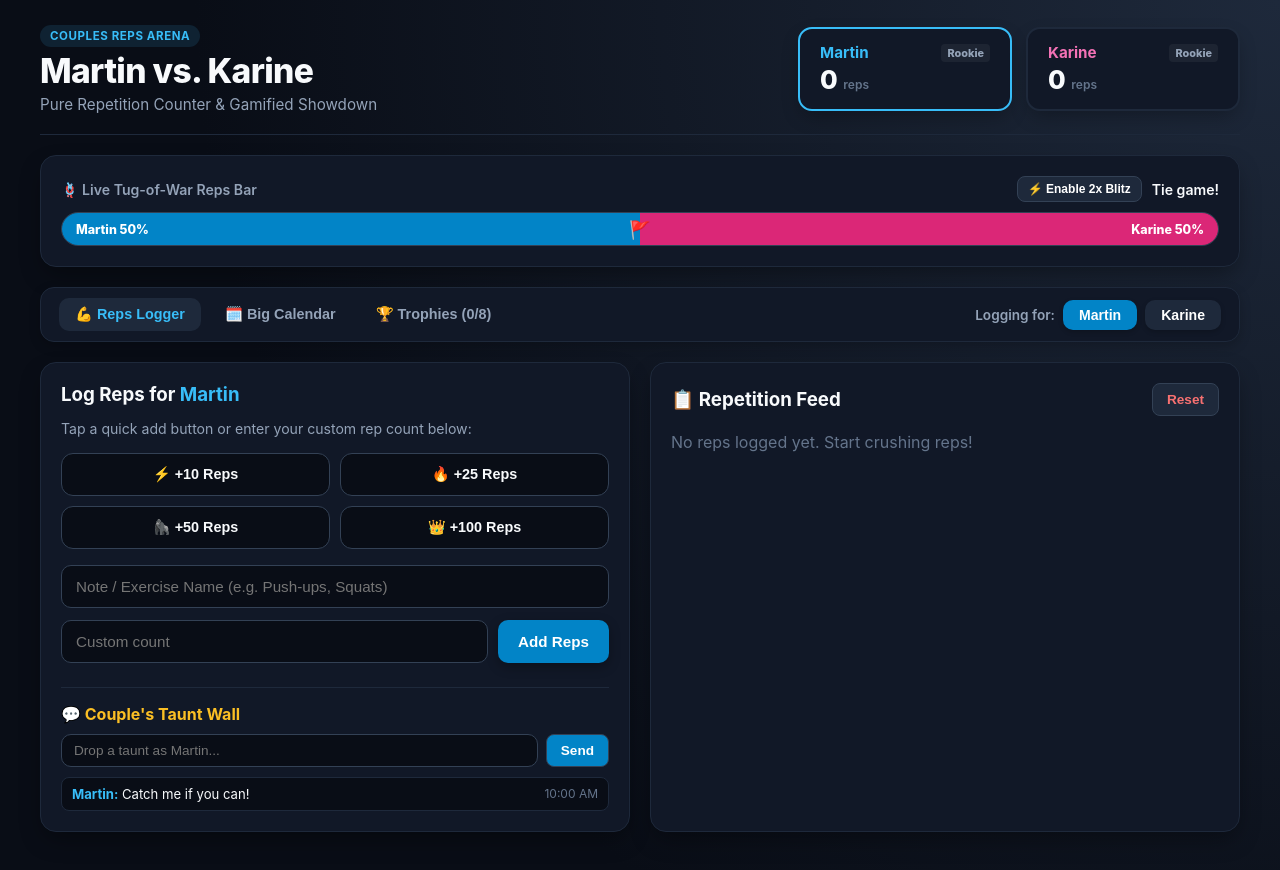
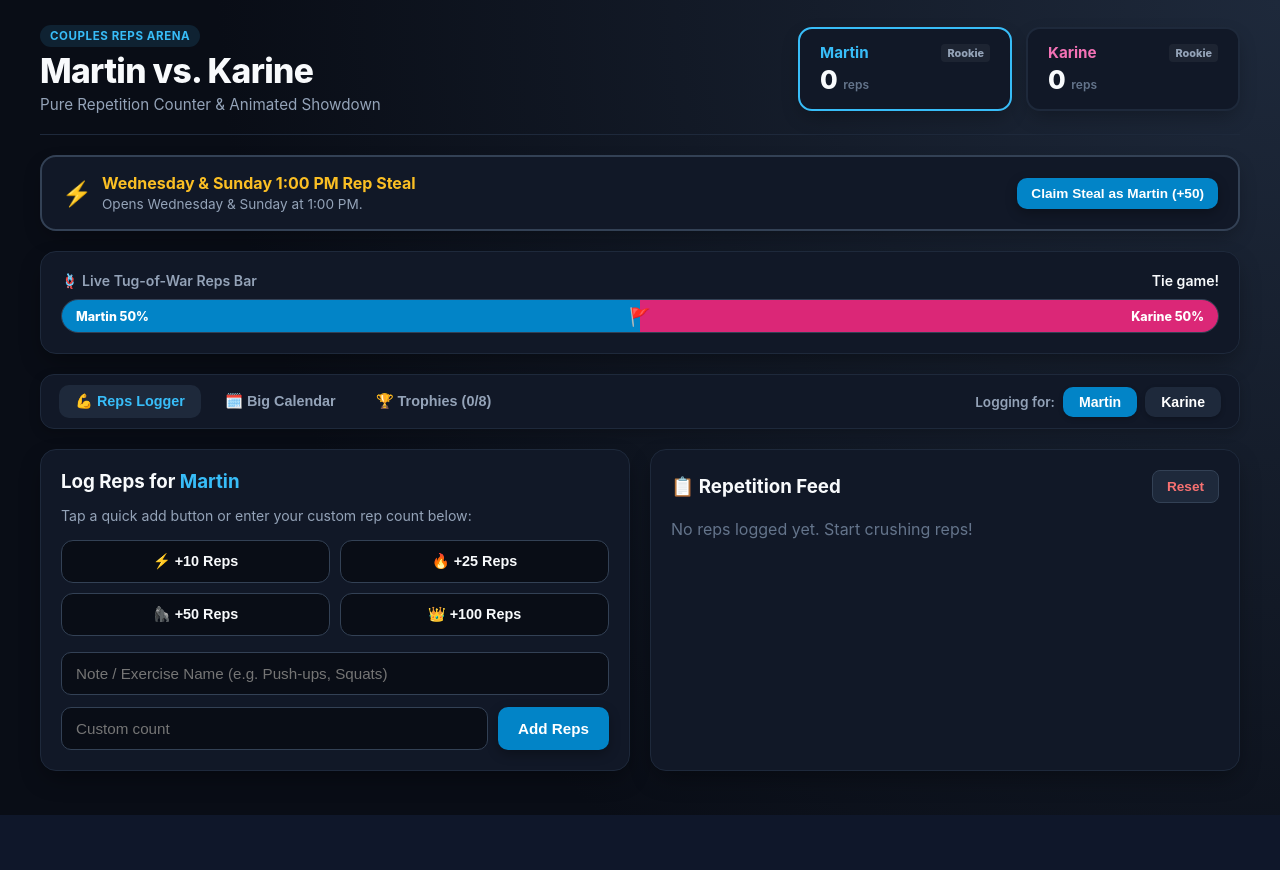
Before and after one commit to martinvaillancourt-Git/Couples-Workout-Challenge2, a React (Vite) app: page / in a window 1280 px wide. Shown: the top 870 px of the page. After the commit the page ends 815 px from the top, so only its background shows below. Built offline with nearby package versions, Linux system fonts and the light colour scheme.

Commit message:
Update App.jsx

```diff
--- a/src/App.jsx
+++ b/src/App.jsx
@@ -12,7 +12,7 @@ const TROPHIES = [
     return Object.values(dates).some(set => set.size >= 2);
   }},
   { id: 'ten_workouts', title: 'Consistency Champ', desc: 'Completed 10 separate logging sessions', icon: '📅', check: (m, k, h) => h.length >= 10 },
-  { id: 'night_owl', title: 'Night Owl', desc: 'Logged a session after 8:00 PM', icon: '🌙', check: (m, k, h) => h.some(i => i.hour >= 20) },
+  { id: 'thief', title: 'Rep Stealer', desc: 'Successfully claimed a Wednesday or Sunday Rep Steal', icon: '🦹‍♂️', check: (m, k, h) => h.some(i => i.isSteal) },
 ];
 
 function getRank(reps) {
@@ -27,25 +27,22 @@ export default function App() {
   const [tab, setTab] = useState('arena');
   const [person, setPerson] = useState('Martin');
 
-  const [scores, setScores] = useState(() => JSON.parse(localStorage.getItem('mk_gamified_scores')) || { Martin: 0, Karine: 0 });
-  const [history, setHistory] = useState(() => JSON.parse(localStorage.getItem('mk_gamified_history')) || []);
-  const [taunts, setTaunts] = useState(() => JSON.parse(localStorage.getItem('mk_gamified_taunts')) || [
-    { id: 1, person: 'Martin', text: 'Catch me if you can!', time: '10:00 AM' }
-  ]);
+  const [scores, setScores] = useState(() => JSON.parse(localStorage.getItem('mk_animated_scores')) || { Martin: 0, Karine: 0 });
+  const [history, setHistory] = useState(() => JSON.parse(localStorage.getItem('mk_animated_history')) || []);
+  const [steals, setSteals] = useState(() => JSON.parse(localStorage.getItem('mk_animated_steals')) || {}); // tracks claimed steals by date key
 
   const [repInput, setRepInput] = useState('');
   const [noteInput, setNoteInput] = useState('');
-  const [tauntInput, setTauntInput] = useState('');
-  const [blitzActive, setBlitzActive] = useState(false);
   const [dailyTaunt, setDailyTaunt] = useState('');
+  const [animateScore, setAnimateScore] = useState(null);
 
   const [calDate, setCalDate] = useState(new Date());
   const [selectedDay, setSelectedDay] = useState(new Date().toISOString().split('T')[0]);
   const [resetConfirm, setResetConfirm] = useState(false);
 
-  useEffect(() => { localStorage.setItem('mk_gamified_scores', JSON.stringify(scores)); }, [scores]);
-  useEffect(() => { localStorage.setItem('mk_gamified_history', JSON.stringify(history)); }, [history]);
-  useEffect(() => { localStorage.setItem('mk_gamified_taunts', JSON.stringify(taunts)); }, [taunts]);
+  useEffect(() => { localStorage.setItem('mk_animated_scores', JSON.stringify(scores)); }, [scores]);
+  useEffect(() => { localStorage.setItem('mk_animated_history', JSON.stringify(history)); }, [history]);
+  useEffect(() => { localStorage.setItem('mk_animated_steals', JSON.stringify(steals)); }, [steals]);
 
   useEffect(() => {
     const hr = new Date().getHours();
@@ -53,21 +50,34 @@ export default function App() {
     else if (hr === 18) setDailyTaunt('🕕 6:00 PM Showdown: Prime workout window is open!');
   }, []);
 
-  const logReps = (who, count, label) => {
-    const rawNum = Number(count);
-    if (!rawNum || rawNum <= 0) return;
+  // Check if current time is Wednesday or Sunday around 1:00 PM (13:00 - 14:00)
+  const nowObj = new Date();
+  const dayOfWeek = nowObj.getDay(); // 3 = Wed, 0 = Sun
+  const currentHour = nowObj.getHours();
+  const todayDateStr = nowObj.toISOString().split('T')[0];
+  const isStealWindow = (dayOfWeek === 3 || dayOfWeek === 0) && currentHour === 13;
+  const stealKey = `${todayDateStr}-${dayOfWeek === 3 ? 'Wed' : 'Sun'}`;
+  const stealClaimedBy = steals[stealKey];
 
-    const finalReps = blitzActive ? rawNum * 2 : rawNum;
+  const triggerAnimation = (who) => {
+    setAnimateScore(who);
+    setTimeout(() => setAnimateScore(null), 600);
+  };
 
-    setScores(prev => ({ ...prev, [who]: prev[who] + finalReps }));
+  const logReps = (who, count, label, isSteal = false) => {
+    const num = Number(count);
+    if (!num || num <= 0) return;
+
+    setScores(prev => ({ ...prev, [who]: prev[who] + num }));
+    triggerAnimation(who);
+
     const now = new Date();
     const entry = {
       id: Date.now(),
       person: who,
-      reps: finalReps,
-      rawReps: rawNum,
-      blitz: blitzActive,
+      reps: num,
       label: label || 'Workout Reps',
+      isSteal,
       date: now.toISOString().split('T')[0],
       time: now.toLocaleTimeString([], { hour: '2-digit', minute: '2-digit' }),
       hour: now.getHours()
@@ -77,17 +87,30 @@ export default function App() {
     setNoteInput('');
   };
 
-  const postTaunt = () => {
-    if (!tauntInput.trim()) return;
+  const claimSteal = (who) => {
+    if (stealClaimedBy) return;
+    setSteals(prev => ({ ...prev, [stealKey]: who }));
+    // Add 50 bonus reps and subtract 50 from opponent for the ultimate steal effect!
+    const opponent = who === 'Martin' ? 'Karine' : 'Martin';
+    setScores(prev => ({
+      ...prev,
+      [who]: prev[who] + 50,
+      [opponent]: Math.max(0, prev[opponent] - 50)
+    }));
+    triggerAnimation(who);
+
     const now = new Date();
-    const newT = {
+    const entry = {
       id: Date.now(),
-      person,
-      text: tauntInput.trim(),
-      time: now.toLocaleTimeString([], { hour: '2-digit', minute: '2-digit' })
+      person: who,
+      reps: 50,
+      label: '⚡ 1PM Rep Steal (+50 / -50)',
+      isSteal: true,
+      date: now.toISOString().split('T')[0],
+      time: now.toLocaleTimeString([], { hour: '2-digit', minute: '2-digit' }),
+      hour: now.getHours()
     };
-    setTaunts(prev => [newT, ...prev.slice(0, 4)]);
-    setTauntInput('');
+    setHistory(prev => [entry, ...prev]);
   };
 
   const undoLast = () => {
@@ -119,23 +142,39 @@ export default function App() {
 
   return (
     <div style={s.page}>
+      <style>{`
+        @keyframes pulseScore {
+          0% { transform: scale(1); }
+          50% { transform: scale(1.08); filter: brightness(1.2); }
+          100% { transform: scale(1); }
+        }
+        @keyframes flagSlide {
+          0% { transform: translate(-50%, -50%) scale(0.9); }
+          50% { transform: translate(-50%, -50%) scale(1.2) rotate(10deg); }
+          100% { transform: translate(-50%, -50%) scale(1); }
+        }
+        .pulse-martin { animation: pulseScore 0.5s ease-in-out; }
+        .pulse-karine { animation: pulseScore 0.5s ease-in-out; }
+        .flag-anim { animation: flagSlide 0.5s ease-in-out; }
+      `}</style>
+
       <div style={s.container}>
         {/* Header */}
         <header style={s.header}>
           <div>
             <span style={s.badge}>COUPLES REPS ARENA</span>
             <h1 style={s.title}>Martin vs. Karine</h1>
-            <p style={s.subtitle}>Pure Repetition Counter &amp; Gamified Showdown</p>
+            <p style={s.subtitle}>Pure Repetition Counter &amp; Animated Showdown</p>
           </div>
           <div style={s.scoreCardsRow}>
-            <div style={{ ...s.playerCard, borderColor: martinReps >= karineReps ? '#38bdf8' : '#1e293b' }}>
+            <div style={{ ...s.playerCard, borderColor: martinReps >= karineReps ? '#38bdf8' : '#1e293b' }} className={animateScore === 'Martin' ? 'pulse-martin' : ''}>
               <div style={{ display: 'flex', justifyContent: 'space-between', alignItems: 'center', marginBottom: '2px' }}>
                 <span style={{ color: '#38bdf8', fontWeight: 700, fontSize: '0.95rem' }}>Martin {martinReps > karineReps && '👑'}</span>
                 <span style={{ fontSize: '0.68rem', fontWeight: 800, color: martinRank.color, background: 'rgba(255,255,255,0.05)', padding: '2px 6px', borderRadius: '4px' }}>{martinRank.title}</span>
               </div>
               <div style={s.scoreNum}>{martinReps.toLocaleString()} <span style={s.unit}>reps</span></div>
             </div>
-            <div style={{ ...s.playerCard, borderColor: karineReps > martinReps ? '#f472b6' : '#1e293b' }}>
+            <div style={{ ...s.playerCard, borderColor: karineReps > martinReps ? '#f472b6' : '#1e293b' }} className={animateScore === 'Karine' ? 'pulse-karine' : ''}>
               <div style={{ display: 'flex', justifyContent: 'space-between', alignItems: 'center', marginBottom: '2px' }}>
                 <span style={{ color: '#f472b6', fontWeight: 700, fontSize: '0.95rem' }}>Karine {karineReps > martinReps && '👑'}</span>
                 <span style={{ fontSize: '0.68rem', fontWeight: 800, color: karineRank.color, background: 'rgba(255,255,255,0.05)', padding: '2px 6px', borderRadius: '4px' }}>{karineRank.title}</span>
@@ -151,26 +190,39 @@ export default function App() {
           </div>
         )}
 
-        {/* Tug of War with Blitz Banner */}
-        <div style={s.panel}>
-          <div style={{ display: 'flex', justifyContent: 'space-between', alignItems: 'center', marginBottom: '10px', flexWrap: 'wrap', gap: '8px' }}>
-            <span style={{ fontWeight: 600, fontSize: '0.88rem', color: '#94a3b8' }}>🪢 Live Tug-of-War Reps Bar</span>
-            <div style={{ display: 'flex', alignItems: 'center', gap: '10px' }}>
-              <button
-                onClick={() => setBlitzActive(!blitzActive)}
-                style={{ ...s.blitzBtn, background: blitzActive ? '#ef4444' : '#1e293b', borderColor: blitzActive ? '#fca5a5' : '#334155' }}
-              >
-                {blitzActive ? '⚡ 2X BLITZ ACTIVE!' : '⚡ Enable 2x Blitz'}
-              </button>
-              <span style={{ fontWeight: 600, fontSize: '0.88rem', color: '#f8fafc' }}>
-                {martinReps === karineReps ? 'Tie game!' : martinReps > karineReps ? `Martin leads by ${(martinReps - karineReps).toLocaleString()} reps` : `Karine leads by ${(karineReps - martinReps).toLocaleString()} reps`}
+        {/* 1PM STEAL BANNER (Active Wed/Sun at 1 PM or testable anytime) */}
+        <div style={{ ...s.stealBanner, borderColor: isStealWindow ? '#f59e0b' : '#334155', background: isStealWindow ? 'rgba(245, 158, 11, 0.15)' : '#111827' }}>
+          <div style={{ display: 'flex', alignItems: 'center', gap: '10px' }}>
+            <span style={{ fontSize: '1.5rem' }}>⚡</span>
+            <div>
+              <strong style={{ color: '#fbbf24', display: 'block' }}>Wednesday &amp; Sunday 1:00 PM Rep Steal</strong>
+              <span style={{ fontSize: '0.85rem', color: '#94a3b8' }}>
+                {stealClaimedBy ? `Claimed for today by ${stealClaimedBy}! 🦹‍♂️` : isStealWindow ? 'Active now! Claim 50 reps and steal from your partner!' : 'Opens Wednesday & Sunday at 1:00 PM.'}
               </span>
             </div>
           </div>
+          {!stealClaimedBy && (
+            <button
+              onClick={() => claimSteal(person)}
+              style={{ ...s.primaryBtn, background: person === 'Martin' ? '#0284c7' : '#db2777', fontSize: '0.85rem', padding: '8px 14px' }}
+            >
+              Claim Steal as {person} (+50)
+            </button>
+          )}
+        </div>
+
+        {/* Tug of War with Animated Flag */}
+        <div style={s.panel}>
+          <div style={{ display: 'flex', justifyContent: 'space-between', alignItems: 'center', marginBottom: '10px' }}>
+            <span style={{ fontWeight: 600, fontSize: '0.88rem', color: '#94a3b8' }}>🪢 Live Tug-of-War Reps Bar</span>
+            <span style={{ fontWeight: 600, fontSize: '0.88rem', color: '#f8fafc' }}>
+              {martinReps === karineReps ? 'Tie game!' : martinReps > karineReps ? `Martin leads by ${(martinReps - karineReps).toLocaleString()} reps` : `Karine leads by ${(karineReps - martinReps).toLocaleString()} reps`}
+            </span>
+          </div>
           <div style={s.tugOuter}>
-            <div style={{ ...s.tugM, width: `${martinPct}%` }}>{martinPct > 12 && `Martin ${martinPct}%`}</div>
-            <div style={s.tugFlag}>🚩</div>
-            <div style={{ ...s.tugK, width: `${100 - martinPct}%` }}>{100 - martinPct > 12 && `Karine ${100 - martinPct}%`}</div>
+            <div style={{ ...s.tugM, width: `${martinPct}%`, transition: 'width 0.5s ease-in-out' }}>{martinPct > 12 && `Martin ${martinPct}%`}</div>
+            <div style={s.tugFlag} className="flag-anim">🚩</div>
+            <div style={{ ...s.tugK, width: `${100 - martinPct}%`, transition: 'width 0.5s ease-in-out' }}>{100 - martinPct > 12 && `Karine ${100 - martinPct}%`}</div>
           </div>
         </div>
 
@@ -190,11 +242,11 @@ export default function App() {
           </div>
         </div>
 
-        {/* TAB 1: LOGGER & TAUNT WALL */}
+        {/* TAB 1: LOGGER */}
         {tab === 'arena' && (
           <div style={s.grid2}>
             <div style={s.panel}>
-              <h3 style={{ marginTop: 0, marginBottom: '6px' }}>Log Reps for <span style={{ color: person === 'Martin' ? '#38bdf8' : '#f472b6' }}>{person}</span> {blitzActive && <span style={{ color: '#ef4444', fontSize: '0.85rem' }}>(2X Blitz ON!)</span>}</h3>
+              <h3 style={{ marginTop: 0, marginBottom: '6px' }}>Log Reps for <span style={{ color: person === 'Martin' ? '#38bdf8' : '#f472b6' }}>{person}</span></h3>
               <p style={{ color: '#94a3b8', fontSize: '0.88rem', marginBottom: '16px' }}>Tap a quick add button or enter your custom rep count below:</p>
 
               <div style={{ display: 'grid', gridTemplateColumns: 'repeat(2, 1fr)', gap: '10px', marginBottom: '16px' }}>
@@ -224,31 +276,8 @@ export default function App() {
                     onClick={() => logReps(person, repInput, noteInput || 'General Reps')}
                     style={{ ...s.primaryBtn, background: person === 'Martin' ? '#0284c7' : '#db2777' }}
                   >
-                    Add {blitzActive ? '(2x)' : ''} Reps
+                    Add Reps
                   </button>
-                </div>
-              </div>
-
-              {/* TAUNT WALL */}
-              <div style={{ marginTop: '24px', borderTop: '1px solid #1e293b', paddingTop: '16px' }}>
-                <h4 style={{ margin: '0 0 10px 0', fontSize: '1rem', color: '#fbbf24' }}>💬 Couple's Taunt Wall</h4>
-                <div style={{ display: 'flex', gap: '8px', marginBottom: '10px' }}>
-                  <input
-                    type="text"
-                    placeholder={`Drop a taunt as ${person}...`}
-                    value={tauntInput}
-                    onChange={e => setTauntInput(e.target.value)}
-                    style={{ ...s.input, flex: 1, fontSize: '0.85rem', padding: '8px 12px' }}
-                  />
-                  <button onClick={postTaunt} style={{ ...s.smallBtn, background: person === 'Martin' ? '#0284c7' : '#db2777' }}>Send</button>
-                </div>
-                <div style={{ display: 'flex', flexDirection: 'column', gap: '6px', maxHeight: '140px', overflowY: 'auto' }}>
-                  {taunts.map(t => (
-                    <div key={t.id} style={{ background: '#090d16', padding: '8px 10px', borderRadius: '8px', fontSize: '0.82rem', border: '1px solid #1e293b', display: 'flex', justifyContent: 'space-between' }}>
-                      <span><strong style={{ color: t.person === 'Martin' ? '#38bdf8' : '#f472b6' }}>{t.person}:</strong> {t.text}</span>
-                      <span style={{ color: '#64748b', fontSize: '0.75rem' }}>{t.time}</span>
-                    </div>
-                  ))}
                 </div>
               </div>
             </div>
@@ -261,7 +290,7 @@ export default function App() {
                   {!resetConfirm ? (
                     <button onClick={() => setResetConfirm(true)} style={{ ...s.smallBtn, color: '#f87171' }}>Reset</button>
                   ) : (
-                    <button onClick={() => { setScores({ Martin: 0, Karine: 0 }); setHistory([]); setResetConfirm(false); }} style={{ ...s.smallBtn, background: '#dc2626', color: '#fff' }}>Confirm Reset</button>
+                    <button onClick={() => { setScores({ Martin: 0, Karine: 0 }); setHistory([]); setSteals({}); setResetConfirm(false); }} style={{ ...s.smallBtn, background: '#dc2626', color: '#fff' }}>Confirm Reset</button>
                   )}
                 </div>
               </div>
@@ -271,7 +300,7 @@ export default function App() {
                   {history.slice(0, 10).map(i => (
                     <div key={i.id} style={s.feedItem}>
                       <div>
-                        <strong style={{ color: i.person === 'Martin' ? '#38bdf8' : '#f472b6' }}>{i.person}</strong> — {i.reps} reps {i.blitz && <span style={{ color: '#ef4444', fontWeight: 800 }}>⚡2x</span>} <span style={{ color: '#94a3b8' }}>({i.label})</span>
+                        <strong style={{ color: i.person === 'Martin' ? '#38bdf8' : '#f472b6' }}>{i.person}</strong> — {i.reps} reps {i.isSteal && <span style={{ color: '#fbbf24', fontWeight: 800 }}>⚡Steal</span>} <span style={{ color: '#94a3b8' }}>({i.label})</span>
                       </div>
                       <span style={{ color: '#64748b', fontSize: '0.8rem' }}>{i.time}</span>
                     </div>
@@ -395,7 +424,8 @@ const s = {
   playerCard: { background: '#111827', border: '2px solid', borderRadius: '14px', padding: '14px 20px', minWidth: '170px', boxShadow: '0 8px 20px -4px rgba(0,0,0,0.3)' },
   scoreNum: { fontSize: '1.6rem', fontWeight: 800 },
   unit: { fontSize: '0.75rem', color: '#64748b', fontWeight: 600 },
-  tauntBanner: { display: 'flex', alignItems: 'center', gap: '12px', background: 'rgba(251,191,36,0.12)', border: '1px solid rgba(251,191,36,0.35)', color: '#fde047', padding: '14px 18px', borderRadius: '14px', marginBottom: '20px', fontSize: '0.95rem', fontWeight: 500 },
+  tauntBanner: { display: 'flex', alignItems: 'center', gap: '12px', background: 'rgba(251,191,36,0.12)', border: '1px solid rgba(251,191,36,0.35)', color: '#fde047', padding: '14px 18px', borderRadius: '14px', marginBottom: '16px', fontSize: '0.95rem', fontWeight: 500 },
+  stealBanner: { display: 'flex', justifyContent: 'space-between', alignItems: 'center', flexWrap: 'wrap', gap: '12px', border: '2px solid', borderRadius: '16px', padding: '16px 20px', marginBottom: '20px', boxShadow: '0 8px 20px -4px rgba(0,0,0,0.3)' },
   panel: { background: '#111827', border: '1px solid #1e293b', borderRadius: '16px', padding: '20px', marginBottom: '20px', boxShadow: '0 10px 25px -5px rgba(0,0,0,0.4)' },
   tugOuter: { display: 'flex', height: '32px', background: '#1e293b', borderRadius: '99px', position: 'relative', overflow: 'hidden', border: '1px solid #334155' },
   tugM: { background: '#0284c7', height: '100%', display: 'flex', alignItems: 'center', paddingLeft: '14px', fontSize: '0.78rem', fontWeight: 800, color: '#fff', whiteSpace: 'nowrap' },
@@ -406,7 +436,6 @@ const s = {
   toggleBtn: { border: 'none', padding: '7px 16px', borderRadius: '10px', fontWeight: 700, color: '#fff', cursor: 'pointer', fontSize: '0.88rem', boxShadow: '0 2px 5px rgba(0,0,0,0.2)' },
   grid2: { display: 'grid', gridTemplateColumns: 'repeat(auto-fit, minmax(360px, 1fr))', gap: '20px' },
   quickBtn: { background: '#090d16', border: '1px solid #334155', color: '#f8fafc', padding: '12px 14px', borderRadius: '12px', fontWeight: 700, cursor: 'pointer', fontSize: '0.9rem', textAlign: 'center', transition: 'border-color 0.2s' },
-  blitzBtn: { border: '1px solid', borderRadius: '8px', color: '#fff', padding: '5px 10px', fontSize: '0.75rem', fontWeight: 800, cursor: 'pointer' },
   input: { padding: '12px 14px', borderRadius: '10px', border: '1px solid #334155', background: '#090d16', color: '#fff', fontSize: '0.95rem', outline: 'none' },
   primaryBtn: { padding: '12px 20px', borderRadius: '10px', border: 'none', color: '#fff', fontWeight: 700, cursor: 'pointer', fontSize: '0.95rem', boxShadow: '0 4px 12px rgba(0,0,0,0.3)' },
   feedItem: { display: 'flex', justifyContent: 'space-between', alignItems: 'center', background: '#090d16', padding: '12px 14px', borderRadius: '10px', fontSize: '0.92rem', border: '1px solid #1e293b' },
```
